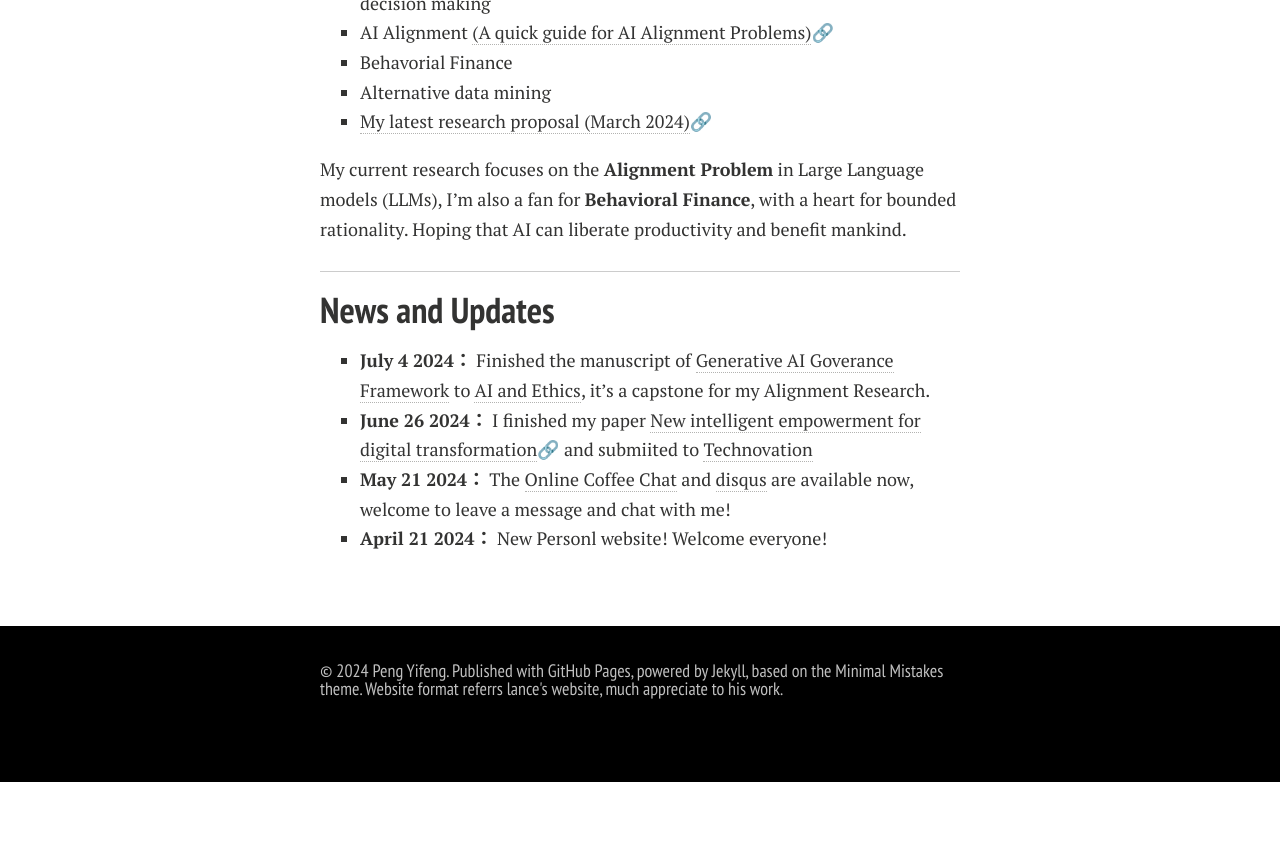
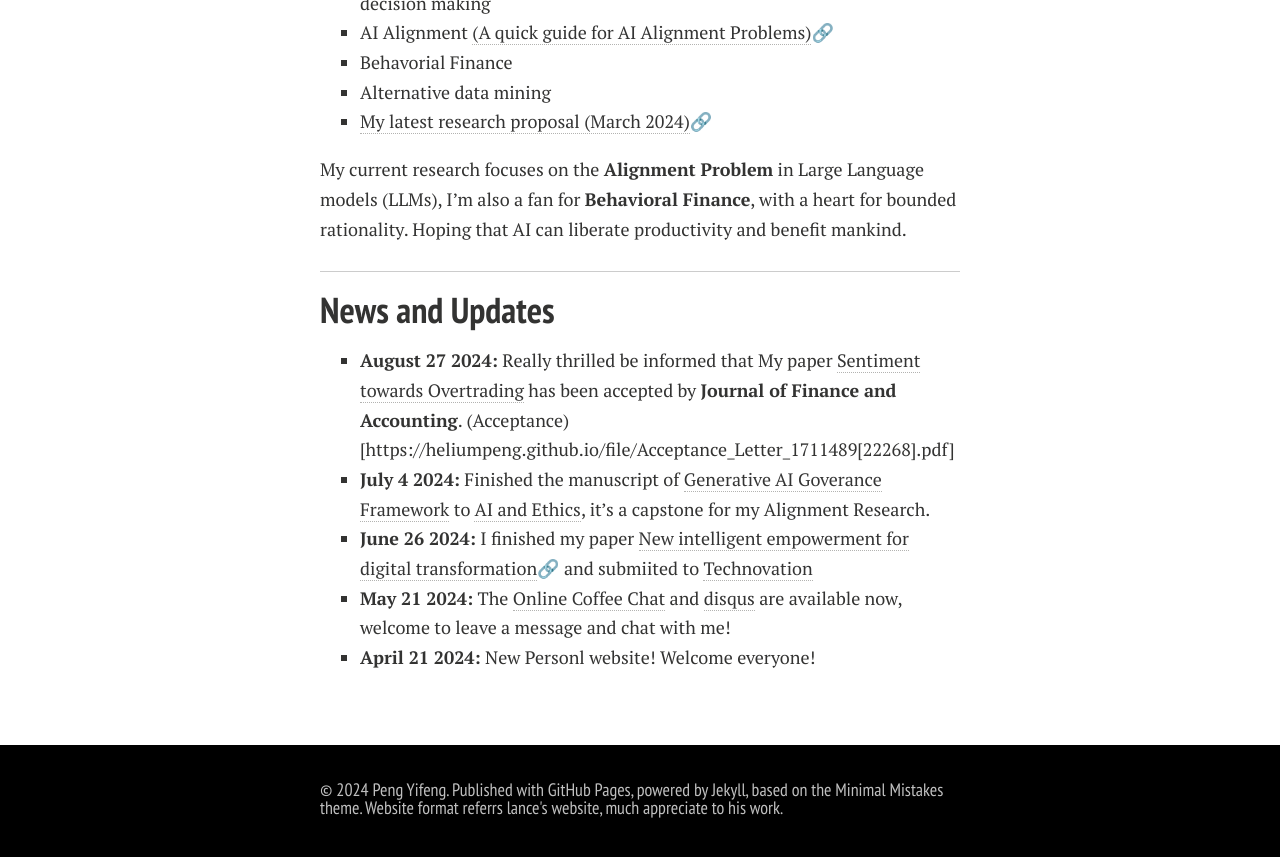
Before and after one commit to HeliumPeng/HeliumPeng.github.io, a Jekyll site: the page built from index.md, in a window 1280 px wide and 900 px high, scrolled down 858 px. Shown: the top 857 px of the window. Built offline with Jekyll 4.4.1, drawn with Linux system fonts in a browser that asks for light colours; nearby versions of some CDN libraries; comment, search, counter and statistics services are not loaded; a style sheet for code colours, icons or effects is not loaded; our own code applies the rules of GitHub Pages for plain Markdown files; before the commit the page ends 1640 px from its top, so only the background shows below that.

Commit message:
A Paper has been accepted

```diff
--- a/index.md
+++ b/index.md
@@ -35,10 +35,11 @@
 ---
 
 ## News and Updates
-- **July 4 2024：** Finished the manuscript of [Generative AI Goverance Framework](https://papers.ssrn.com/sol3/papers.cfm?abstract_id=4885346) to [AI and Ethics](https://link.springer.com/journal/43681), it's a capstone for my Alignment Research.
-- **June 26 2024：** I finished my paper [New intelligent empowerment for digital transformation](https://papers.ssrn.com/sol3/papers.cfm?abstract_id=4877072)🔗 and submiited to [Technovation](https://www.sciencedirect.com/journal/technovation)
-- **May 21 2024：** The [Online Coffee Chat](https://calendly.com/heliumbob/how-about-an-online-coffee-with-helium) and [disqus](https://heliumpeng.github.io/blogs/) are available now, welcome to leave a message and chat with me!
-- **April 21 2024：** New Personl website! Welcome everyone!
+- **August 27 2024:** Really thrilled be informed that My paper [Sentiment towards Overtrading](https://arxiv.org/abs/2404.12001) has been accepted by **Journal of Finance and Accounting**. (Acceptance)[https://heliumpeng.github.io/file/Acceptance_Letter_1711489[22268].pdf]
+- **July 4 2024:** Finished the manuscript of [Generative AI Goverance Framework](https://papers.ssrn.com/sol3/papers.cfm?abstract_id=4885346) to [AI and Ethics](https://link.springer.com/journal/43681), it's a capstone for my Alignment Research.
+- **June 26 2024:** I finished my paper [New intelligent empowerment for digital transformation](https://papers.ssrn.com/sol3/papers.cfm?abstract_id=4877072)🔗 and submiited to [Technovation](https://www.sciencedirect.com/journal/technovation)
+- **May 21 2024:** The [Online Coffee Chat](https://calendly.com/heliumbob/how-about-an-online-coffee-with-helium) and [disqus](https://heliumpeng.github.io/blogs/) are available now, welcome to leave a message and chat with me!
+- **April 21 2024:** New Personl website! Welcome everyone!
 
 
 <!-- <blockquote class="twitter-tweet"><p lang="en" dir="ltr">Thrilled to be an AAAI-UC Scholar at <a href="https://twitter.com/hashtag/AAAI24?src=hash&amp;ref_src=twsrc%5Etfw">#AAAI24</a>, thanks to <a href="https://twitter.com/hashtag/AAAI?src=hash&amp;ref_src=twsrc%5Etfw">#AAAI</a> &amp; <a href="https://twitter.com/hashtag/GoogleExploreCSR?src=hash&amp;ref_src=twsrc%5Etfw">#GoogleExploreCSR</a> for the sponsorship. Grateful for the knowledge gained and new friendships formed.<br><br>Wonderful trip in Vancouver. Looking forward to staying connected with all.<a href="https://twitter.com/hashtag/AAAI24?src=hash&amp;ref_src=twsrc%5Etfw">#AAAI24</a> <a href="https://twitter.com/hashtag/Vancouver?src=hash&amp;ref_src=twsrc%5Etfw">#Vancouver</a> <a href="https://twitter.com/hashtag/GoogleExploreCSR?src=hash&amp;ref_src=twsrc%5Etfw">#GoogleExploreCSR</a> <a href="https://t.co/wUQUp8XlSM">pic.twitter.com/wUQUp8XlSM</a></p>&mdash; Hanlin CAI (seeking a PhD position 2025) (@lancecai2002) <a href="https://twitter.com/lancecai2002/status/1762210025173344260?ref_src=twsrc%5Etfw">February 26, 2024</a></blockquote> <script async src="https://platform.twitter.com/widgets.js" charset="utf-8"></script> -->
```
Also changed, not shown: 1 other file.
